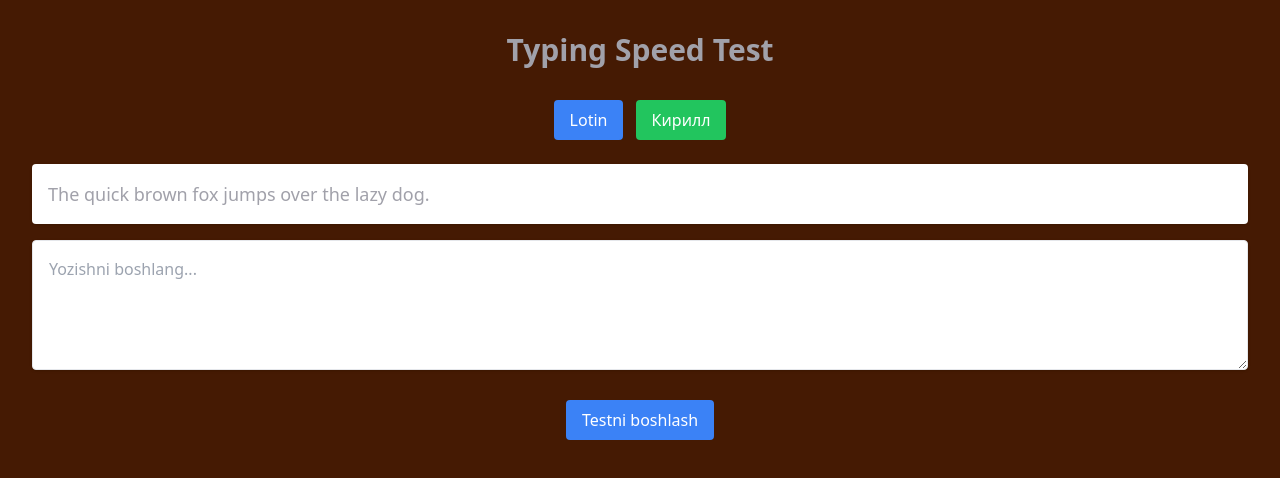
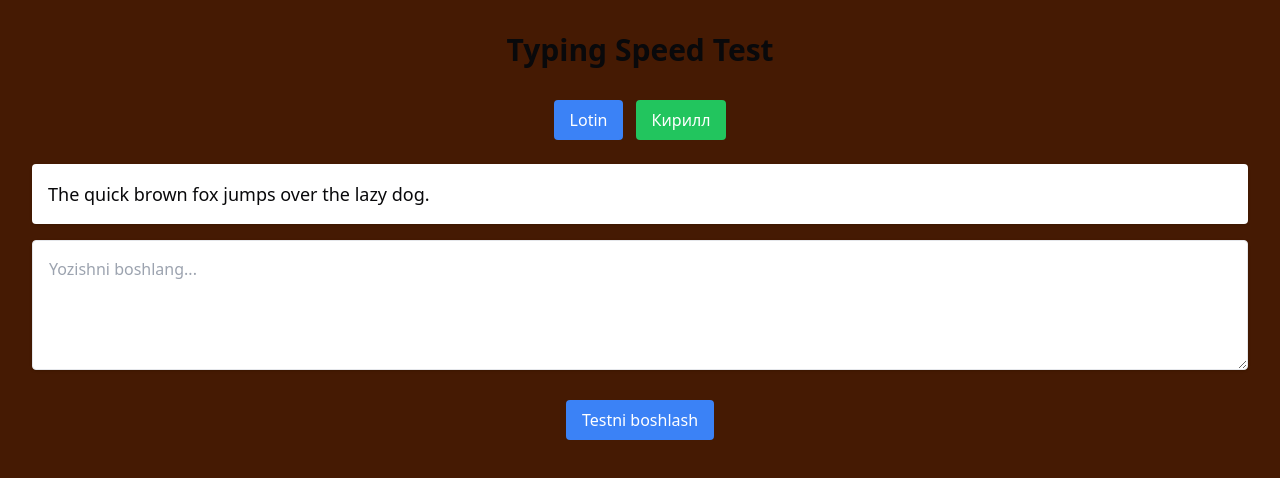
Before and after one commit to mehmonov/choop, a plain HTML site: page index.html in a window 1280 px wide. Drawn offline with nearby package versions, Linux system fonts and the light colour scheme.

Commit message:
Update index.html

```diff
--- a/index.html
+++ b/index.html
@@ -7,7 +7,7 @@
   <script defer src="main.js"></script>
   <script src="https://cdn.tailwindcss.com"></script>
 </head>
-<body class="text-zinc-400 bg-amber-950">
+<body class="text-zinc-950 bg-amber-950">
   <div class="container mx-auto p-8">
     <h1 class="text-3xl font-bold text-center mb-8">Typing Speed Test</h1>
 
```
